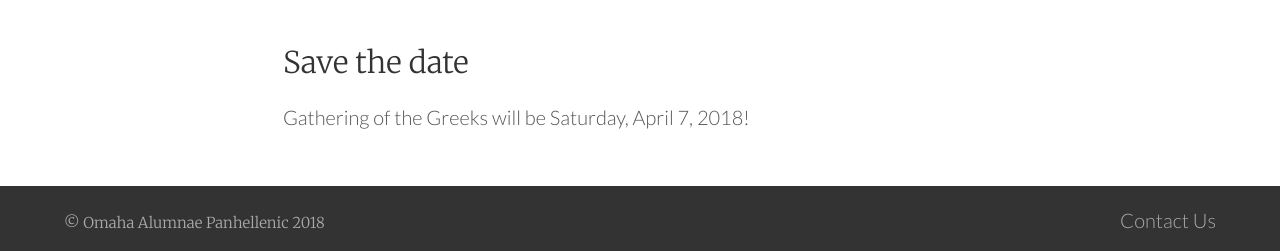
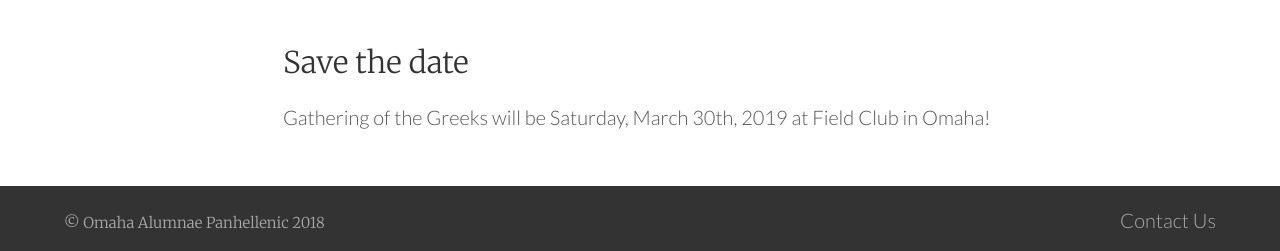
Before and after one commit to courtneyxann/oapa, a Jekyll site: the page built from docs/events.md, in a window 1280 px wide. Shown: the part 1270-1521 px from the top of the page. Built offline with Jekyll 4.4.1, drawn with Linux system fonts in a browser that asks for light colours.

Commit message:
updating GoG date for 2019.

```diff
--- a/docs/events.md
+++ b/docs/events.md
@@ -12,4 +12,4 @@
 See our [past women of the year]({{ site.github.url }}/past-winners "past winners").
 
 ### Save the date
-Gathering of the Greeks will be Saturday, April 7, 2018!
+Gathering of the Greeks will be Saturday, March 30th, 2019 at Field Club in Omaha!
```
